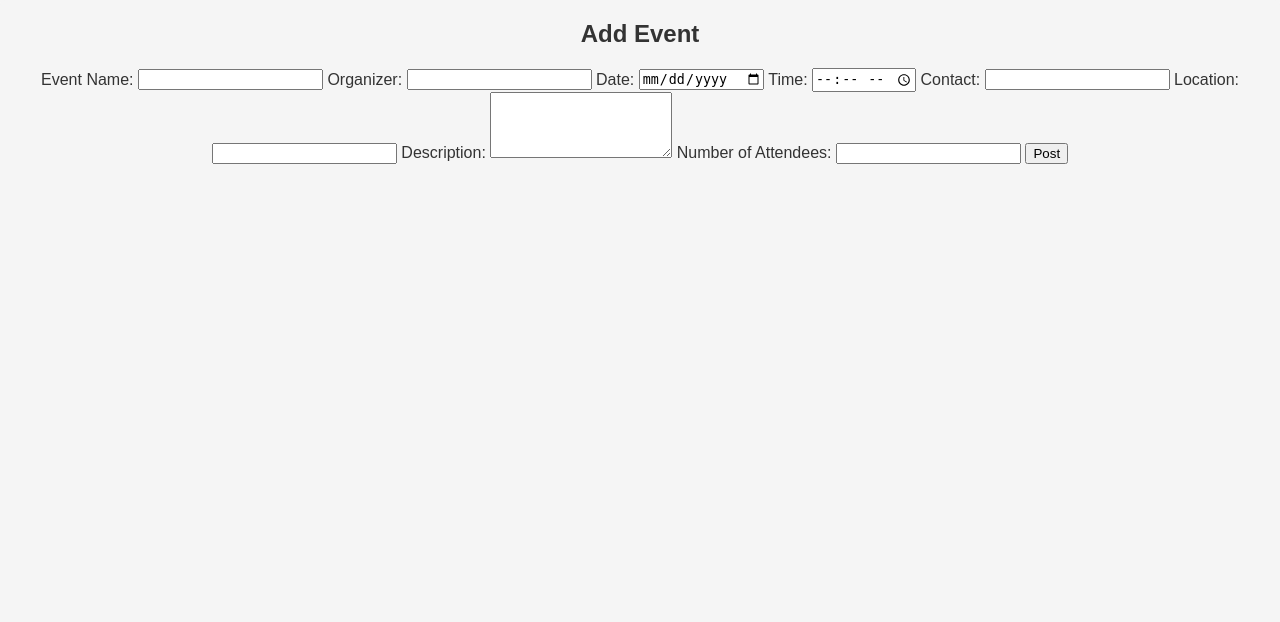
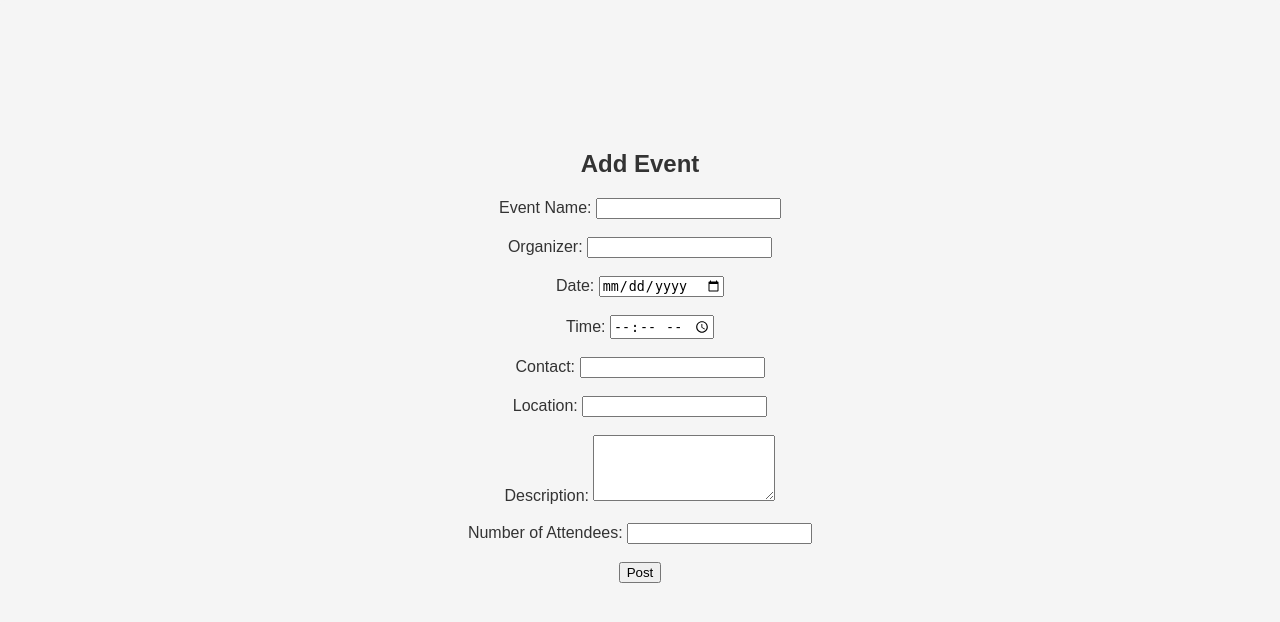
Before and after one commit to software-students-fall2023/2-web-app-exercise-recursion-n-1, a Flask app: page /add_event in a window 1280 px wide. Shown: the top 622 px of the page. Run offline with Flask 3, Linux system fonts and the light colour scheme; the visitor is signed in with stand-in values (Sample User, id 1); parts of the project's set-up code (start-up, migrations or seed data) failed here and were passed over.

Commit message:
minor changes

```diff
--- a/static/css/style.css
+++ b/static/css/style.css
@@ -139,6 +139,11 @@ form[action="/login"], form[action="/register"]{
 
 .form-login [type="submit"]:hover, .form-register [type="submit"]:hover {
   background: #0056b3;
+
+}
+
+.editing{
+  margin-top:150px
 }
 
 
@@ -236,6 +241,7 @@ profile page
 form[action="{{ url_for('event') }"] {
   display: flex;
   align-items: center;
+
 }
 
 input[name="search_query"] {
--- a/templates/edit_user.html
+++ b/templates/edit_user.html
@@ -2,6 +2,7 @@
  {%block content %}
 
 <div class="editing">
+  <h2>Persnal Info</h2>
   <form method="post" action="{{url_for('editUser',user_id = user._id)}}">
     <label for="name"> username</label><br />
     <input type="text" id="name" name="fname" value="{{user.name}}" /><br />
```
Also changed, not shown: templates/add_event.html (+16 -0 lines).
